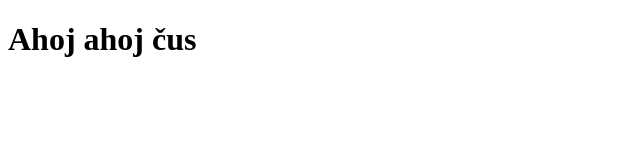
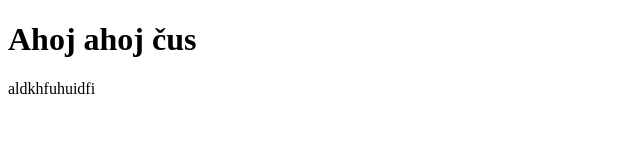
Before and after one commit to terezasdk/test, a plain HTML site: page index.html in a window 1280 px wide. Shown: the whole page, without its empty margins (0-640 px from the left). Drawn offline with Linux system fonts and the light colour scheme.

Commit message:
pridani p

```diff
--- a/index.html
+++ b/index.html
@@ -8,5 +8,6 @@
   </head>
   <body>
     <h1>Ahoj ahoj čus</h1>
+    <p>aldkhfuhuidfi</p>
   </body>
 </html>
```
